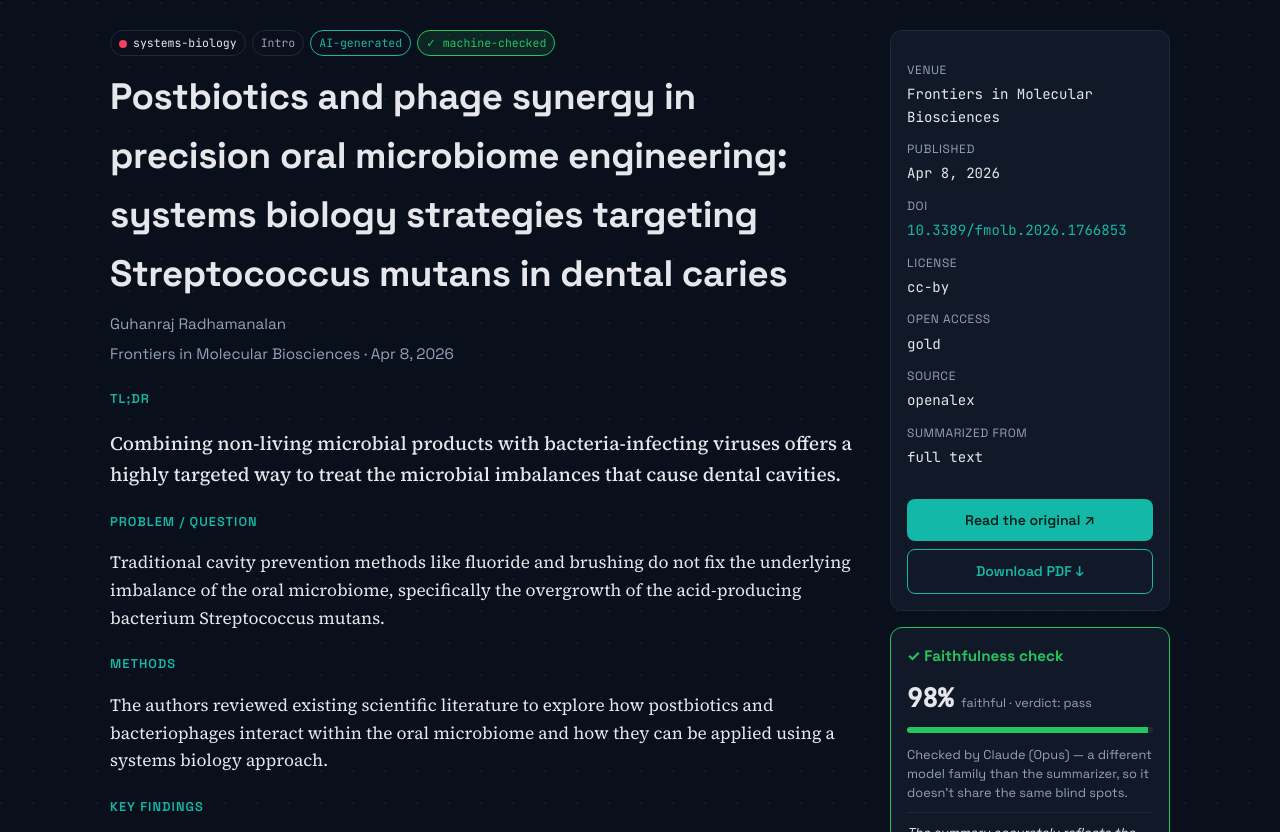
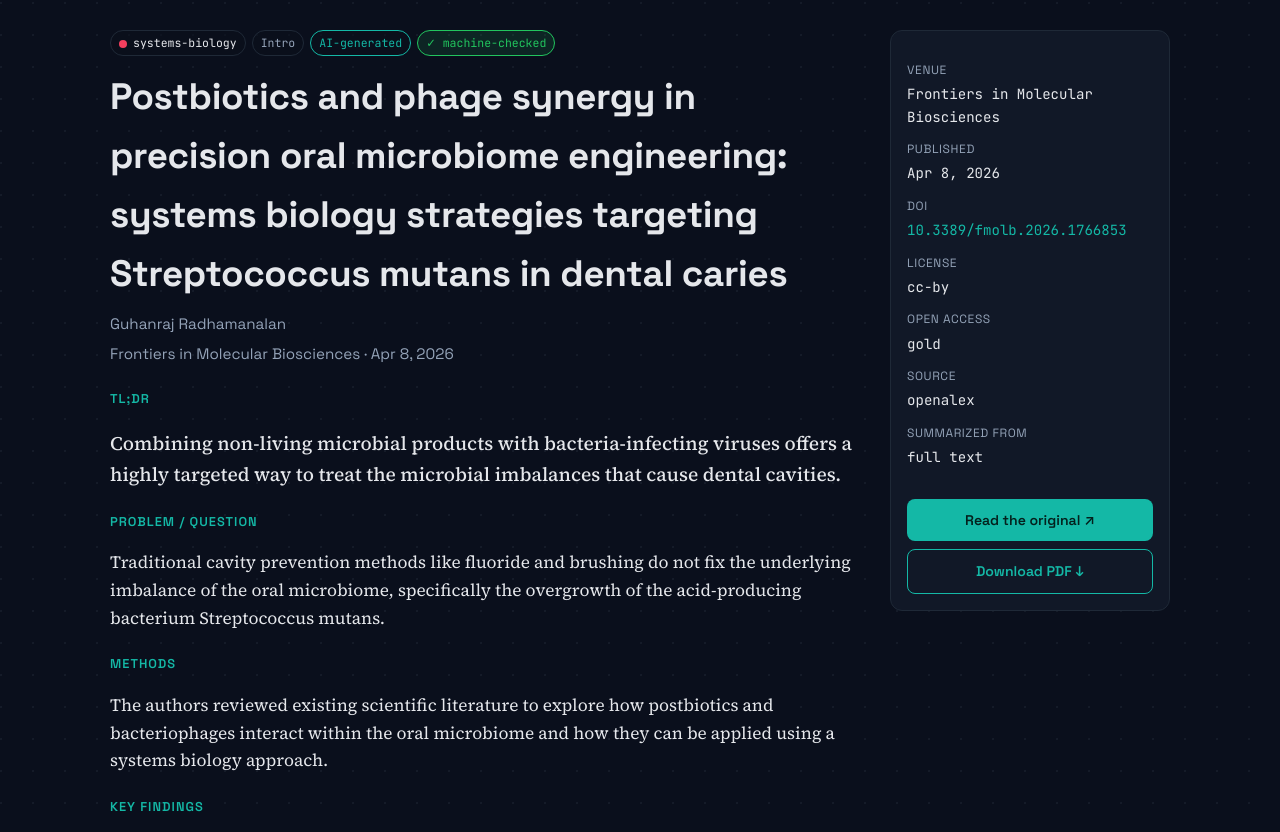
Before and after one commit to CallMeTaif/bioinformatics-paper-digest, an Astro site in the folder web/: page /paper/postbiotics-and-phage-synergy-in-precision-oral-microbiome-e-b83a30 in a window 1280 px wide. Shown: the part 62-894 px from the top of the page. Built offline with nearby package versions, Linux system fonts and the light colour scheme; Astro itself is replaced by a stand-in of ours.

Commit message:
Remove the faithfulness-check panel from the paper page

```diff
--- a/web/src/pages/paper/[slug].astro
+++ b/web/src/pages/paper/[slug].astro
@@ -12,7 +12,6 @@ if (!paper) return Astro.redirect('/404');
 
 const tag = paper.subfield_tags?.[0] ?? 'bioinformatics';
 const verified = isVerified(paper);
-const scorePct = paper.verifier_score != null ? Math.round(paper.verifier_score * 100) : null;
 // We only host a copy when the licence permits redistribution; otherwise we link out.
 const hostedPdf = paper.hosted_pdf_path;
 const originalLink = paper.original_url ?? paper.pdf_original_url;
@@ -72,19 +71,6 @@ const originalLink = paper.original_url ?? paper.pdf_original_url;
         {originalLink && <a class="btn" href={originalLink} target="_blank" rel="noopener">Read the original ↗</a>}
         {hostedPdf && <a class="btn btn-secondary" href={hostedPdf} download>Download PDF ↓</a>}
       </div>
-
-      {verified && (
-        <div class="verify-panel">
-          <div class="verify-head">✓ Faithfulness check</div>
-          <div class="verify-score">
-            <span class="verify-num">{scorePct}%</span>
-            <span class="verify-label">faithful · verdict: pass</span>
-          </div>
-          <div class="verify-meter"><span style={`width:${scorePct}%`}></span></div>
-          <p class="verify-by">Checked by Claude (Opus) — a different model family than the summarizer, so it doesn’t share the same blind spots.</p>
-          {paper.verifier_notes && <p class="verify-notes">{paper.verifier_notes}</p>}
-        </div>
-      )}
     </aside>
   </div>
 
```
